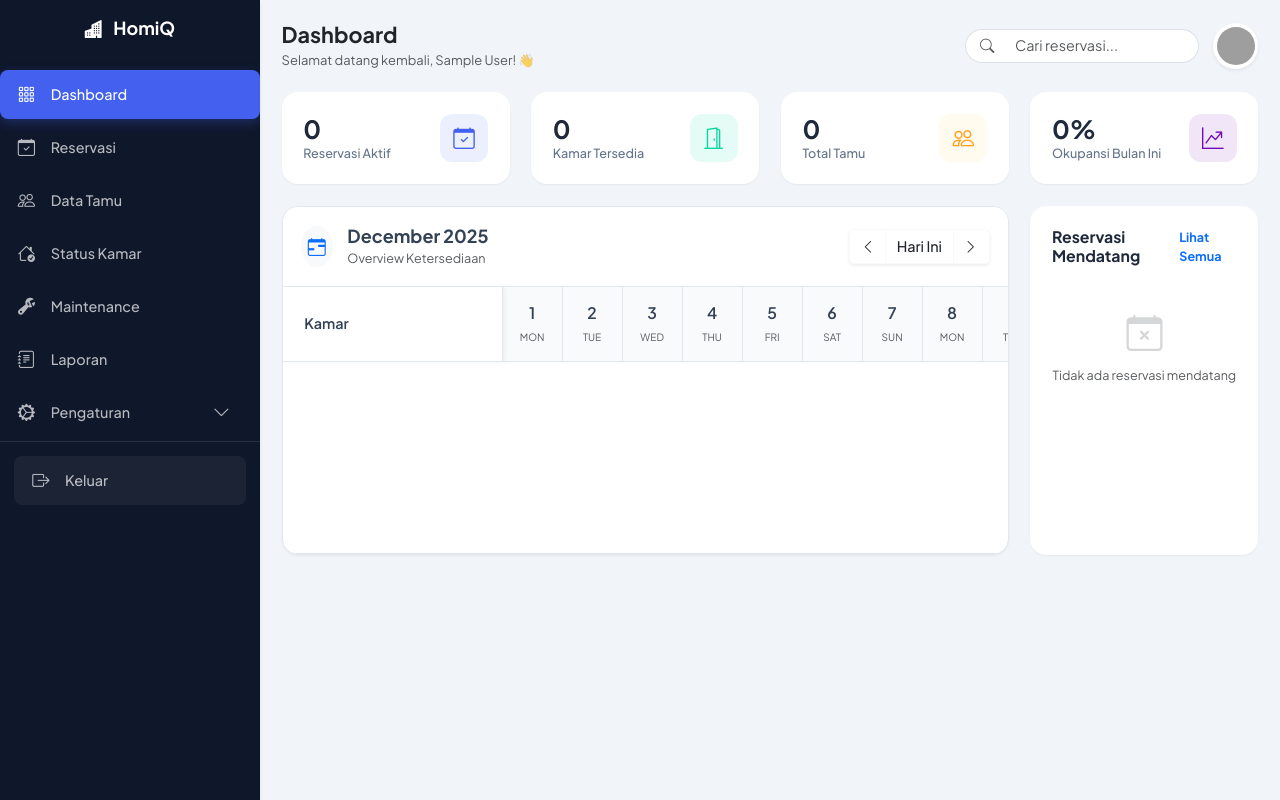
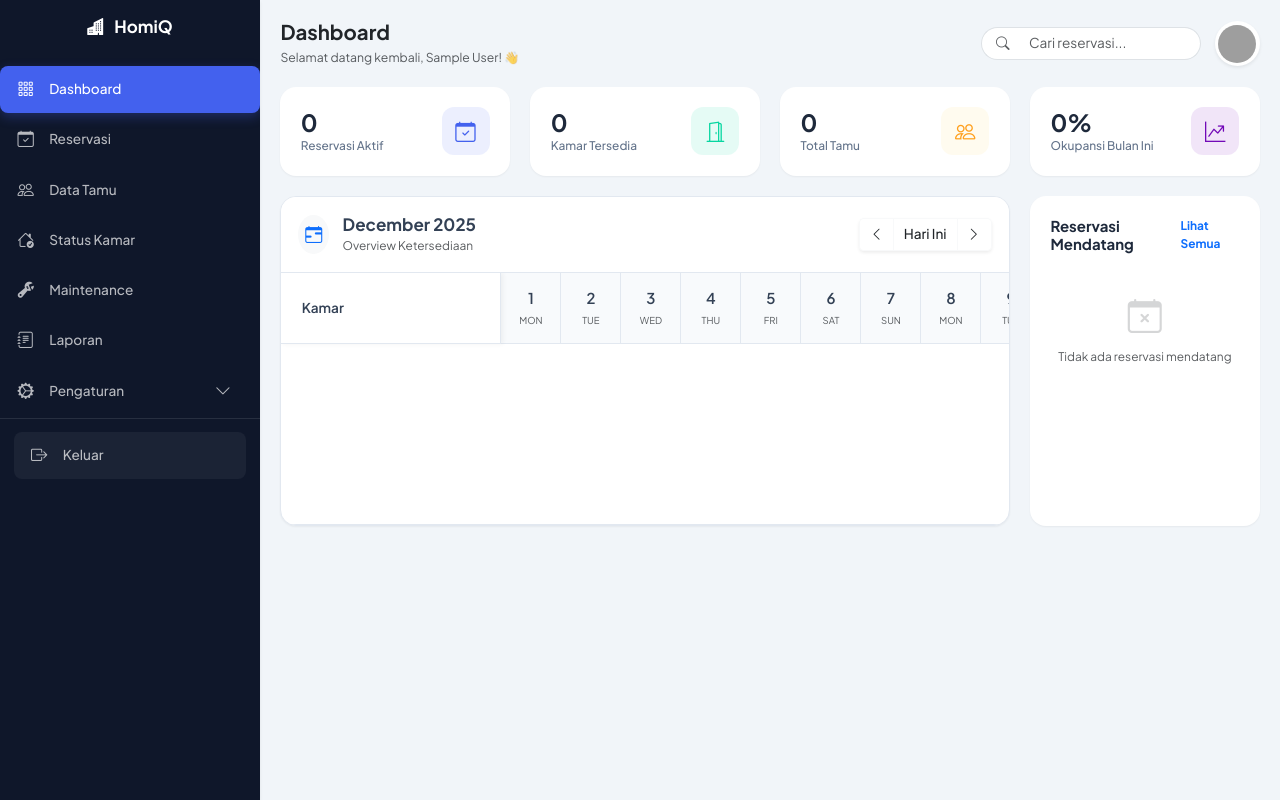
Before and after one commit to riskinurhadi/homiq-hospitality, a PHP site: page /dashboard.php in a window 1280 px wide. Run offline with PHP 8.4, Linux system fonts and the light colour scheme; the visitor is signed in with stand-in values (Sample User, id 1); data that the repository does not hold is empty; grey boxes are pictures that could not be loaded.

Commit message:
modified:   dashboard.php

```diff
--- a/dashboard.php
+++ b/dashboard.php
@@ -109,7 +109,7 @@ $koneksi->close();
 
     <style>
         html {
-            font-size: 90%;
+            font-size: 85%;
         }
         :root {
             --primary: #4361ee;
```
